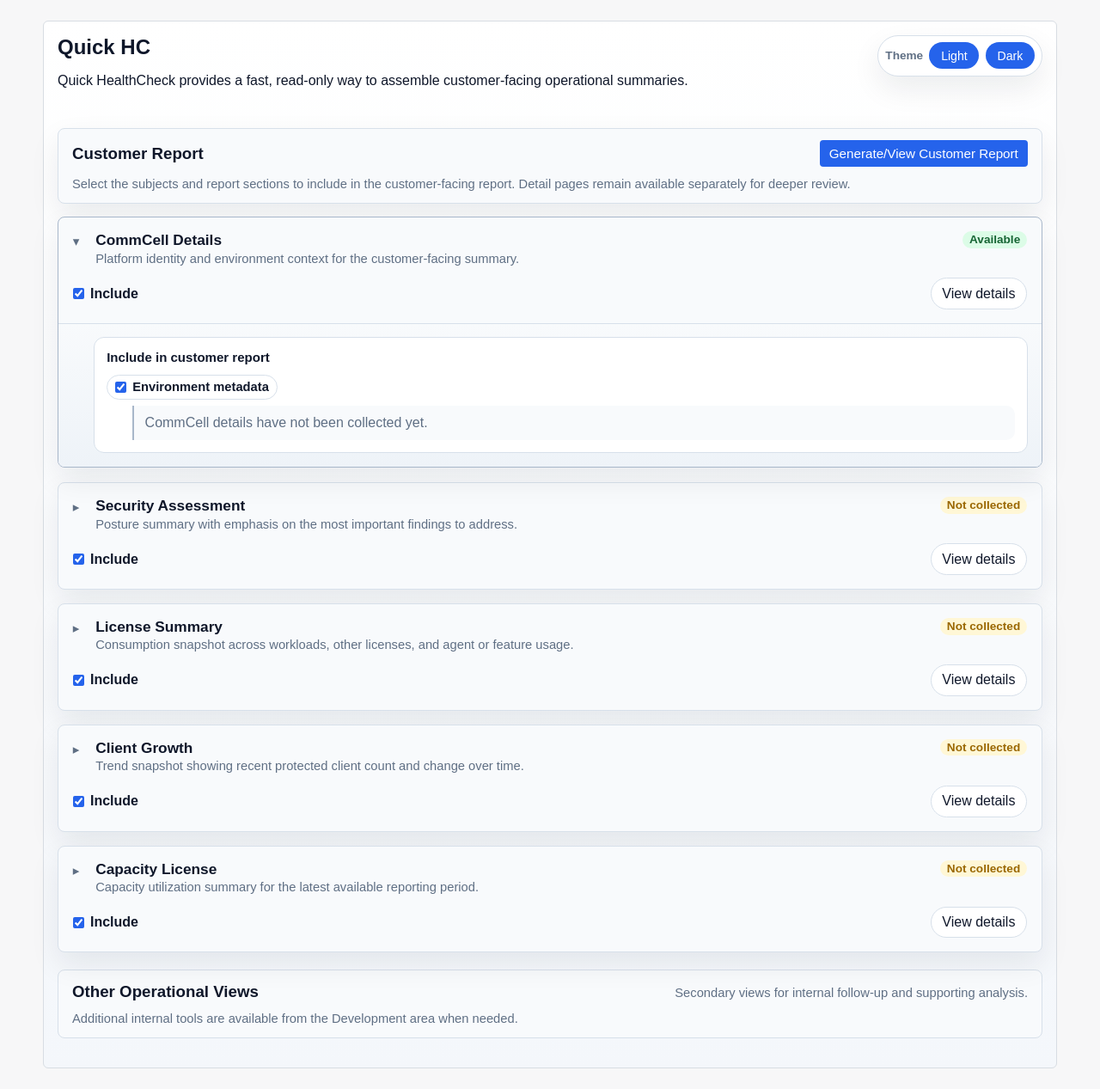
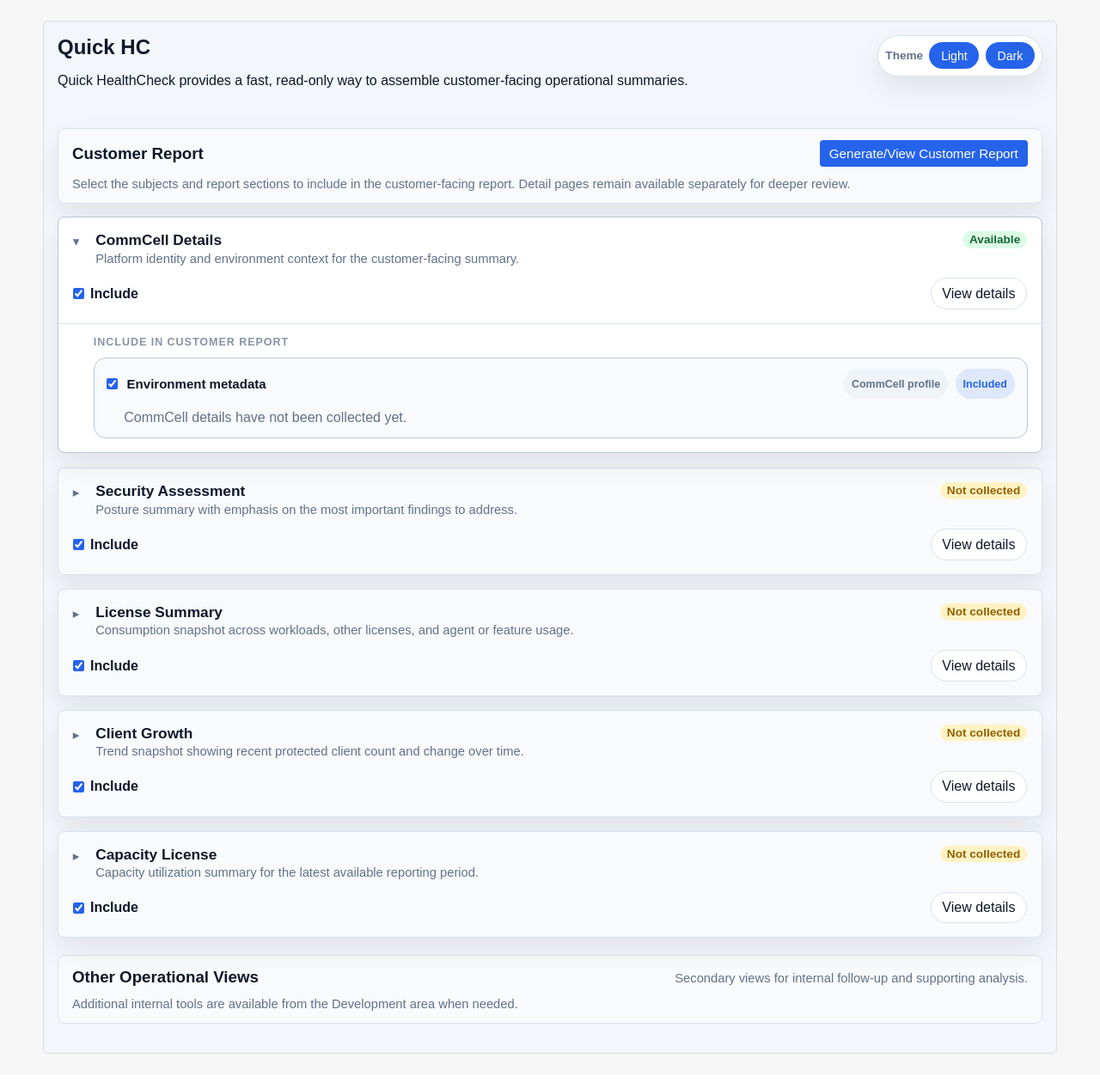
Before and after one commit to mvorstman/cv-healthcheck, a Flask app: page /quick-hc in a window 1280 px wide. Shown: the part 85-1352 px from the top of the page at 86% size. After the commit the page ends 1311 px from the top, so only its background shows below. Run offline with Flask 3, Linux system fonts and the light colour scheme; data that the repository does not hold is empty.

Commit message:
polish quick hc dark mode section cards

```diff
--- a/src/cvhealthcheck/web/static/styles.css
+++ b/src/cvhealthcheck/web/static/styles.css
@@ -264,23 +264,24 @@ label {
 }
 
 .quickhc-dashboard {
-  --qh-bg: linear-gradient(180deg, #ffffff 0%, #f4f7fb 100%);
+  --qh-bg: #f3f6fa;
   --qh-surface: #ffffff;
   --qh-surface-2: #f8fafc;
-  --qh-surface-3: #eef3f8;
-  --qh-border: #d7e0ea;
-  --qh-border-strong: #a8b7ca;
-  --qh-shadow: 0 14px 34px rgba(15, 23, 42, 0.08);
+  --qh-surface-3: #eff4f8;
+  --qh-surface-4: #e8eef5;
+  --qh-border: #d9e2ec;
+  --qh-border-strong: #b8c6d8;
+  --qh-shadow: 0 14px 32px rgba(15, 23, 42, 0.08);
   --qh-text: #0f172a;
-  --qh-muted: #5f6f84;
-  --qh-muted-2: #7d8da4;
+  --qh-muted: #617289;
+  --qh-muted-2: #8493a7;
   --qh-accent: #2563eb;
   --qh-accent-soft: rgba(37, 99, 235, 0.12);
   --qh-accent-contrast: #ffffff;
   --qh-good-bg: #dcfce7;
   --qh-good-text: #166534;
-  --qh-warn-bg: #fff7d6;
-  --qh-warn-text: #9a6700;
+  --qh-warn-bg: #fff3c4;
+  --qh-warn-text: #925f00;
   --qh-critical-bg: #fee2e2;
   --qh-critical-text: #b91c1c;
   --qh-theme-chip-bg: #e8eef8;
@@ -458,7 +460,7 @@ label {
 
 .quickhc-subject-card[open] {
   border-color: var(--qh-border-strong);
-  background: var(--qh-surface-2);
+  background: var(--qh-surface);
   transform: translateY(-1px);
 }
 
@@ -525,31 +527,28 @@ label {
 
 .quickhc-subject-body {
   display: grid;
-  gap: 1rem;
-  padding: 0.95rem 1rem 1rem 2.55rem;
+  gap: 0.85rem;
+  padding: 0 1rem 1rem 2.55rem;
   border-top: 1px solid var(--qh-border);
-  background: linear-gradient(180deg, var(--qh-surface-2) 0%, var(--qh-surface-3) 100%);
-}
-
-.quickhc-preview-block,
-.quickhc-selection-block {
-  display: grid;
-  gap: 0.75rem;
+  background: transparent;
 }
 
 .quickhc-selection-block {
-  padding: 0.85rem 0.9rem;
-  border: 1px solid var(--qh-border);
-  border-radius: 12px;
-  background: var(--qh-surface);
+  display: grid;
+  gap: 0.65rem;
 }
 
-.quickhc-preview-block h4,
+.quickhc-selection-block {
+  padding: 0.9rem 0 0;
+}
+
 .quickhc-selection-block .quickhc-selection-label {
   margin: 0;
-  font-size: 0.94rem;
+  font-size: 0.78rem;
   font-weight: 700;
-  color: var(--qh-text);
+  color: var(--qh-muted-2);
+  text-transform: uppercase;
+  letter-spacing: 0.08em;
 }
 
 .quickhc-preview-grid {
@@ -630,52 +629,91 @@ label {
   accent-color: var(--qh-accent);
 }
 
-.quickhc-subsections {
+.quickhc-section-card {
   display: grid;
-  gap: 0.45rem;
-  padding-top: 0;
+  gap: 0;
+  border: 1px solid var(--qh-border);
+  border-radius: 14px;
+  background: var(--qh-surface-2);
+  overflow: hidden;
+  transition:
+    border-color 0.18s ease,
+    background-color 0.18s ease,
+    opacity 0.18s ease;
 }
 
-.quickhc-section-option {
-  display: grid;
-  gap: 0.45rem;
+.quickhc-section-card:has(input[type="checkbox"]:checked) {
+  border-color: var(--qh-border-strong);
 }
 
-.quickhc-subsection-toggle {
+.quickhc-section-header {
+  display: grid;
+  grid-template-columns: minmax(0, 1fr) auto;
+  align-items: center;
+  gap: 0.75rem;
+  padding: 0.8rem 0.9rem;
+  cursor: pointer;
+  background: transparent;
+}
+
+.quickhc-section-header-main {
   display: inline-flex;
   align-items: center;
-  gap: 0.45rem;
-  width: fit-content;
-  color: var(--qh-text);
-  font-size: 0.92rem;
-  padding: 0.35rem 0.55rem;
-  border: 1px solid var(--qh-border);
-  border-radius: 999px;
-  background: var(--qh-surface);
+  gap: 0.65rem;
+  min-width: 0;
 }
 
-.quickhc-subsection-toggle input[type="checkbox"] {
+.quickhc-section-header input[type="checkbox"] {
   margin: 0;
   accent-color: var(--qh-accent);
 }
 
-.quickhc-subsection-toggle input[type="checkbox"]:disabled + span {
-  color: var(--qh-muted-2);
+.quickhc-section-title {
+  color: var(--qh-text);
+  font-size: 0.94rem;
+  line-height: 1.3;
 }
 
-.quickhc-subsection-toggle:has(input[type="checkbox"]:disabled) {
-  background: var(--qh-surface-2);
-  border-color: var(--qh-border);
+.quickhc-section-meta {
+  display: inline-flex;
+  align-items: center;
+  gap: 0.55rem;
+  justify-self: end;
+  min-width: 0;
+}
+
+.quickhc-section-hint,
+.quickhc-section-state::before {
+  display: inline-flex;
+  align-items: center;
+  min-height: 1.85rem;
+  padding: 0.15rem 0.55rem;
+  border-radius: 999px;
+  font-size: 0.78rem;
+  font-weight: 700;
+  white-space: nowrap;
+}
+
+.quickhc-section-hint {
+  color: var(--qh-muted);
+  background: var(--qh-surface-3);
+}
+
+.quickhc-section-state::before {
+  content: "Included";
+  color: var(--qh-accent);
+  background: var(--qh-accent-soft);
+}
+
+.quickhc-section-content {
+  display: grid;
+  gap: 0.55rem;
+  padding: 0 0.9rem 0.9rem 2.15rem;
 }
 
 .quickhc-section-preview {
   display: grid;
   gap: 0.55rem;
-  margin-left: 1.85rem;
-  padding: 0.7rem 0.8rem;
-  border-left: 2px solid var(--qh-border-strong);
-  background: var(--qh-surface-2);
-  border-radius: 0 10px 10px 0;
 }
 
 .quickhc-preview-inline {
--- a/src/cvhealthcheck/web/templates/quick_hc.html
+++ b/src/cvhealthcheck/web/templates/quick_hc.html
@@ -1,7 +1,9 @@
 {% extends "base.html" %}
 
-{% macro section_toggle(subject_id, option_id, label, checked) -%}
-  <label class="quickhc-subsection-toggle" for="selection-{{ option_id | replace('.', '-') }}">
+{% macro section_card(subject_id, option_id, label, checked, meta_text="") -%}
+  <div class="quickhc-section-card" data-section-card>
+    <label class="quickhc-section-header" for="selection-{{ option_id | replace('.', '-') }}">
+      <span class="quickhc-section-header-main">
         <input
           id="selection-{{ option_id | replace('.', '-') }}"
           type="checkbox"
@@ -10,8 +12,19 @@
           data-subject-child="{{ subject_id }}"
           {% if checked %}checked{% endif %}
         >
-    <span>{{ label }}</span>
+        <span class="quickhc-section-title">{{ label }}</span>
+      </span>
+      <span class="quickhc-section-meta">
+        {% if meta_text %}
+          <span class="quickhc-section-hint">{{ meta_text }}</span>
+        {% endif %}
+        <span class="quickhc-section-state" aria-hidden="true"></span>
+      </span>
     </label>
+    <div class="quickhc-section-content">
+      {{ caller() }}
+    </div>
+  </div>
 {%- endmacro %}
 
 {% block content %}
@@ -74,8 +87,7 @@
         <div class="quickhc-subject-body">
           <div class="quickhc-selection-block" data-selection-block="environment">
             <p class="quickhc-selection-label">Include in customer report</p>
-            <div class="quickhc-section-option">
-              {{ section_toggle("environment", "environment.metadata", "Environment metadata", "environment.metadata" in selected_report_sections) }}
+            {% call section_card("environment", "environment.metadata", "Environment metadata", "environment.metadata" in selected_report_sections, "CommCell profile") %}
               <div class="quickhc-section-preview">
                 {% if commcell_preview.exists %}
                   <div class="quickhc-preview-grid">
@@ -100,7 +112,7 @@
                   <p class="quickhc-empty-state">CommCell details have not been collected yet.</p>
                 {% endif %}
               </div>
-            </div>
+            {% endcall %}
           </div>
         </div>
       </details>
@@ -141,8 +153,7 @@
           <div class="quickhc-selection-block" data-selection-block="security_assessment">
             <p class="quickhc-selection-label">Include in customer report</p>
 
-            <div class="quickhc-section-option">
-              {{ section_toggle("security_assessment", "security_assessment.summary", "Summary counters", "security_assessment.summary" in selected_report_sections) }}
+            {% call section_card("security_assessment", "security_assessment.summary", "Summary counters", "security_assessment.summary" in selected_report_sections, (security_assessment.summary.counters["Total checks"] ~ " checks") if security_assessment.exists and security_assessment.summary else "Overview") %}
               <div class="quickhc-section-preview">
                 {% if security_assessment.exists and security_assessment.summary %}
                   {% set counters = security_assessment.summary.counters %}
@@ -157,10 +168,9 @@
                   <p class="quickhc-empty-state">Security Assessment data has not been collected yet.</p>
                 {% endif %}
               </div>
-            </div>
+            {% endcall %}
 
-            <div class="quickhc-section-option">
-              {{ section_toggle("security_assessment", "security_assessment.highlights", "Critical / Warning highlights", "security_assessment.highlights" in selected_report_sections) }}
+            {% call section_card("security_assessment", "security_assessment.highlights", "Critical / Warning highlights", "security_assessment.highlights" in selected_report_sections, "Priority findings") %}
               <div class="quickhc-section-preview">
                 {% if security_assessment.exists and security_assessment.summary %}
                   {% set ns = namespace(count=0) %}
@@ -185,10 +195,9 @@
                   <p class="quickhc-empty-state">Security Assessment data has not been collected yet.</p>
                 {% endif %}
               </div>
-            </div>
+            {% endcall %}
 
-            <div class="quickhc-section-option">
-              {{ section_toggle("security_assessment", "security_assessment.all_findings", "Info / Good findings", "security_assessment.all_findings" in selected_report_sections) }}
+            {% call section_card("security_assessment", "security_assessment.all_findings", "Info / Good findings", "security_assessment.all_findings" in selected_report_sections, "Informational checks") %}
               <div class="quickhc-section-preview">
                 {% if security_assessment.exists and security_assessment.summary %}
                   {% set counters = security_assessment.summary.counters %}
@@ -211,7 +220,7 @@
                   <p class="quickhc-empty-state">Security Assessment data has not been collected yet.</p>
                 {% endif %}
               </div>
-            </div>
+            {% endcall %}
           </div>
         </div>
       </details>
@@ -252,8 +261,7 @@
           <div class="quickhc-selection-block" data-selection-block="license_summary">
             <p class="quickhc-selection-label">Include in customer report</p>
 
-            <div class="quickhc-section-option">
-              {{ section_toggle("license_summary", "license_summary.metadata", "Summary metadata", "license_summary.metadata" in selected_report_sections) }}
+            {% call section_card("license_summary", "license_summary.metadata", "Summary metadata", "license_summary.metadata" in selected_report_sections, "Source and dates") %}
               <div class="quickhc-section-preview">
                 {% if license_summary.exists %}
                   <div class="quickhc-preview-grid">
@@ -282,10 +290,9 @@
                   <p class="quickhc-empty-state">License Summary data has not been collected yet.</p>
                 {% endif %}
               </div>
-            </div>
+            {% endcall %}
 
-            <div class="quickhc-section-option">
-              {{ section_toggle("license_summary", "license_summary.workload_sections", "Workload Summary Sections", "license_summary.workload_sections" in selected_report_sections) }}
+            {% call section_card("license_summary", "license_summary.workload_sections", "Workload Summary Sections", "license_summary.workload_sections" in selected_report_sections, (license_summary.workload_summary_section_count ~ " sections") if license_summary.exists else "Workloads") %}
               <div class="quickhc-section-preview">
                 {% if license_summary.exists %}
                   <div class="quickhc-preview-grid">
@@ -306,10 +313,9 @@
                   <p class="quickhc-empty-state">License Summary data has not been collected yet.</p>
                 {% endif %}
               </div>
-            </div>
+            {% endcall %}
 
-            <div class="quickhc-section-option">
-              {{ section_toggle("license_summary", "license_summary.other_licenses", "Other Licenses table", "license_summary.other_licenses" in selected_report_sections) }}
+            {% call section_card("license_summary", "license_summary.other_licenses", "Other Licenses table", "license_summary.other_licenses" in selected_report_sections, (license_summary.other_count ~ " rows") if license_summary.exists else "Preview") %}
               <div class="quickhc-section-preview">
                 {% if license_summary.exists %}
                   <p class="quickhc-preview-text">{{ license_summary.other_count }} other licenses</p>
@@ -338,10 +344,9 @@
                   <p class="quickhc-empty-state">License Summary data has not been collected yet.</p>
                 {% endif %}
               </div>
-            </div>
+            {% endcall %}
 
-            <div class="quickhc-section-option">
-              {{ section_toggle("license_summary", "license_summary.agent_feature_licenses", "Agent / Feature Licenses table", "license_summary.agent_feature_licenses" in selected_report_sections) }}
+            {% call section_card("license_summary", "license_summary.agent_feature_licenses", "Agent / Feature Licenses table", "license_summary.agent_feature_licenses" in selected_report_sections, (license_summary.agent_feature_count ~ " rows") if license_summary.exists else "Preview") %}
               <div class="quickhc-section-preview">
                 {% if license_summary.exists %}
                   <p class="quickhc-preview-text">{{ license_summary.agent_feature_count }} agent/feature licenses</p>
@@ -372,7 +377,7 @@
                   <p class="quickhc-empty-state">License Summary data has not been collected yet.</p>
                 {% endif %}
               </div>
-            </div>
+            {% endcall %}
           </div>
         </div>
       </details>
@@ -415,8 +420,7 @@
             {% set history = client_growth.history_range or {} %}
             {% set starting_total = (client_growth.latest_total_clients or 0) - ((client_growth.latest_added or 0) - (client_growth.latest_removed or 0)) %}
 
-            <div class="quickhc-section-option">
-              {{ section_toggle("client_growth", "client_growth.summary", "Summary metrics", "client_growth.summary" in selected_report_sections) }}
+            {% call section_card("client_growth", "client_growth.summary", "Summary metrics", "client_growth.summary" in selected_report_sections, (client_growth.latest_total_clients ~ " total clients") if client_growth.exists and client_growth.latest_total_clients is not none else "Overview") %}
               <div class="quickhc-section-preview">
                 {% if client_growth.exists %}
                   <div class="quickhc-preview-inline">
@@ -442,10 +446,9 @@
                   <p class="quickhc-empty-state">Client Growth data has not been collected yet.</p>
                 {% endif %}
               </div>
-            </div>
+            {% endcall %}
 
-            <div class="quickhc-section-option">
-              {{ section_toggle("client_growth", "client_growth.chart", "Client Growth chart", "client_growth.chart" in selected_report_sections) }}
+            {% call section_card("client_growth", "client_growth.chart", "Client Growth chart", "client_growth.chart" in selected_report_sections, "Trend preview") %}
               <div class="quickhc-section-preview">
                 {% if client_growth.exists %}
                   <p class="quickhc-preview-text">
@@ -455,10 +458,9 @@
                   <p class="quickhc-empty-state">Client Growth data has not been collected yet.</p>
                 {% endif %}
               </div>
-            </div>
+            {% endcall %}
 
-            <div class="quickhc-section-option">
-              {{ section_toggle("client_growth", "client_growth.monthly_table", "Monthly summary table", "client_growth.monthly_table" in selected_report_sections) }}
+            {% call section_card("client_growth", "client_growth.monthly_table", "Monthly summary table", "client_growth.monthly_table" in selected_report_sections, (client_growth.record_count ~ " rows") if client_growth.exists else "History") %}
               <div class="quickhc-section-preview">
                 {% if client_growth.exists %}
                   <div class="quickhc-preview-inline">
@@ -475,7 +477,7 @@
                   <p class="quickhc-empty-state">Client Growth data has not been collected yet.</p>
                 {% endif %}
               </div>
-            </div>
+            {% endcall %}
           </div>
         </div>
       </details>
@@ -516,8 +518,7 @@
           <div class="quickhc-selection-block" data-selection-block="capacity_license">
             <p class="quickhc-selection-label">Include in customer report</p>
 
-            <div class="quickhc-section-option">
-              {{ section_toggle("capacity_license", "capacity_license.summary", "Summary", "capacity_license.summary" in selected_report_sections) }}
+            {% call section_card("capacity_license", "capacity_license.summary", "Summary", "capacity_license.summary" in selected_report_sections, (capacity_license.latest_month or "Latest period")) %}
               <div class="quickhc-section-preview">
                 {% if capacity_license.exists %}
                   <div class="quickhc-preview-inline">
@@ -529,10 +530,9 @@
                   <p class="quickhc-empty-state">Capacity License data has not been collected yet.</p>
                 {% endif %}
               </div>
-            </div>
+            {% endcall %}
 
-            <div class="quickhc-section-option">
-              {{ section_toggle("capacity_license", "capacity_license.table", "Usage/details table", "capacity_license.table" in selected_report_sections) }}
+            {% call section_card("capacity_license", "capacity_license.table", "Usage/details table", "capacity_license.table" in selected_report_sections, (capacity_license.entity_count ~ " entities") if capacity_license.exists else "Preview") %}
               <div class="quickhc-section-preview">
                 {% if capacity_license.exists %}
                   <div class="quickhc-preview-inline">
@@ -543,7 +543,7 @@
                   <p class="quickhc-empty-state">Capacity License data has not been collected yet.</p>
                 {% endif %}
               </div>
-            </div>
+            {% endcall %}
           </div>
         </div>
       </details>
```
Also changed, not shown: other parts of src/cvhealthcheck/web/static/styles.css (+64 -37 lines), tests/test_quick_hc_report.py (+7 -0 lines). Lines whose indentation alone changed are shown as unchanged.
